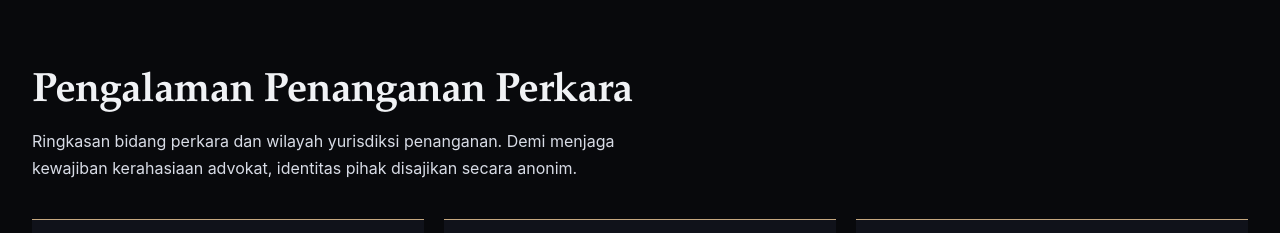
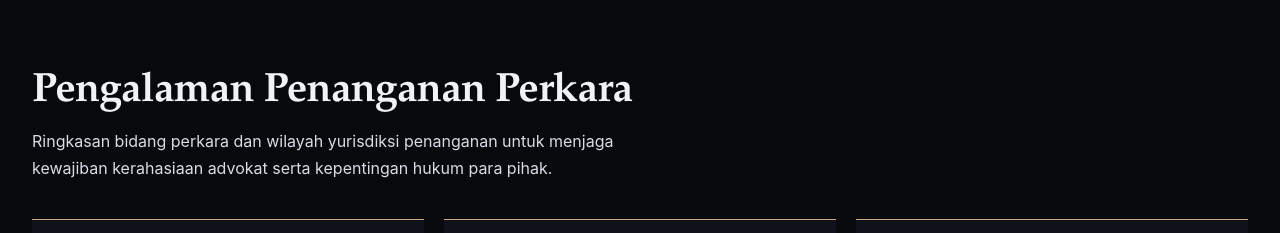
Before and after one commit to rckydrmwnlmbg/FSdanRekan, a Next.js app: page / in a window 1280 px wide. Shown: the part 3840-4073 px from the top of the page. Built offline with nearby package versions, Linux system fonts and the light colour scheme; no server answers.

Commit message:
fix(content): remove (anonim) labels and technical codes from UI

```diff
--- a/src/app/(site)/admin/page.tsx
+++ b/src/app/(site)/admin/page.tsx
@@ -22,7 +22,7 @@ export default function AdminPortalPage() {
         <p className="section-subtitle">
           Pengelolaan terpadu 10 modul: Ringkasan Eksekutif, Artikel &amp; Wawasan, Kategori,
           Permohonan Janji Temu (Inquiry), Tim &amp; Advokat (5 Profil), 10 Bidang Praktik, Rekam
-          Jejak Perkara (Anonim SK-14), Pustaka Media (WebP/PNG), Pengaturan Situs, serta Pengguna
+          Jejak Perkara, Pustaka Media (WebP/PNG), Pengaturan Situs, serta Pengguna
           &amp; Audit Keamanan.
         </p>
         <div className="hero-actions-row" style={{ marginTop: '24px' }}>
--- a/src/components/CaseRecordsSection.tsx
+++ b/src/components/CaseRecordsSection.tsx
@@ -22,8 +22,8 @@ export function CaseRecordsSection({ records }: CaseRecordsSectionProps) {
         <div>
           <h2 id="case-records-heading">Pengalaman Penanganan Perkara</h2>
           <p className="section-subtitle">
-            Ringkasan bidang perkara dan wilayah yurisdiksi penanganan. Demi menjaga kewajiban
-            kerahasiaan advokat, identitas pihak disajikan secara anonim.
+            Ringkasan bidang perkara dan wilayah yurisdiksi penanganan untuk menjaga kewajiban
+            kerahasiaan advokat serta kepentingan hukum para pihak.
           </p>
         </div>
 
--- a/src/components/GuidedChatWidget.tsx
+++ b/src/components/GuidedChatWidget.tsx
@@ -145,9 +145,9 @@ export function GuidedChatWidget({ settings, practiceAreas }: GuidedChatWidgetPr
             </button>
           </div>
 
-          {/* SEC-015 Mandatory AI/Bot Disclaimer */}
+          {/* Mandatory AI/Bot Disclaimer */}
           <div className="guided-chat-disclaimer" role="note">
-            <strong>Pemberitahuan (SEC-015):</strong> Asisten ini hanya membantu penjadwalan dan
+            <strong>Pemberitahuan Penting:</strong> Asisten ini hanya membantu penjadwalan dan
             tidak memberikan nasihat hukum. Jangan mengirimkan informasi rahasia perkara di sini.
           </div>
 
```
Also changed, not shown: 2 other files (tests, documents, lock files or other folders).
